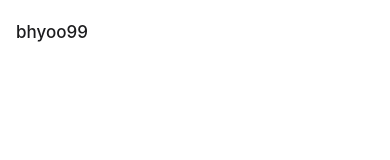
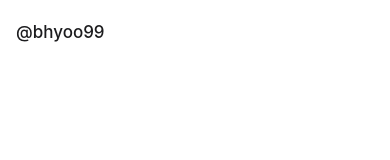
Before and after one commit to bhyoo99/bhyoo99.me, a React Native app: screen / in a window 390 px wide. Shown: the top 160 px of the page. Built offline with nearby package versions, Linux system fonts and the light colour scheme; what expo-linking would draw is missing.

Commit message:
feat: 상단 타이틀 변경

```diff
--- a/routes/index.tsx
+++ b/routes/index.tsx
@@ -40,7 +40,7 @@ function RootNavigator() {
       <Stack.Screen
         name="Root"
         component={RootScreen}
-        options={{ title: "bhyoo99", headerTitleStyle: { fontSize: 17 } }}
+        options={{ title: "@bhyoo99", headerTitleStyle: { fontSize: 17 } }}
       />
       <Stack.Screen name="NotFound" component={NotFoundScreen} options={{ title: "Oops!" }} />
       <Stack.Group screenOptions={{ presentation: "modal" }}>
```
